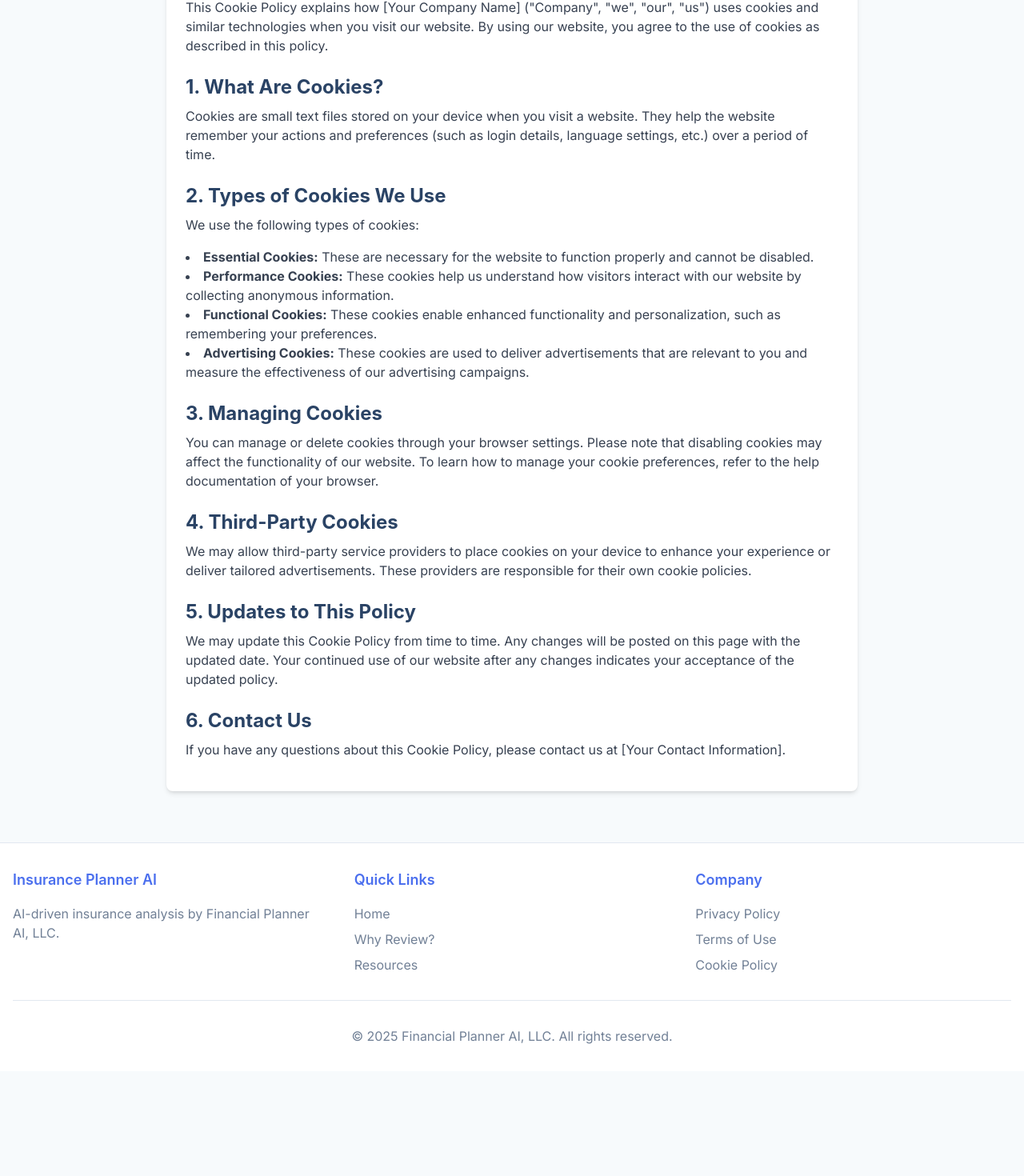
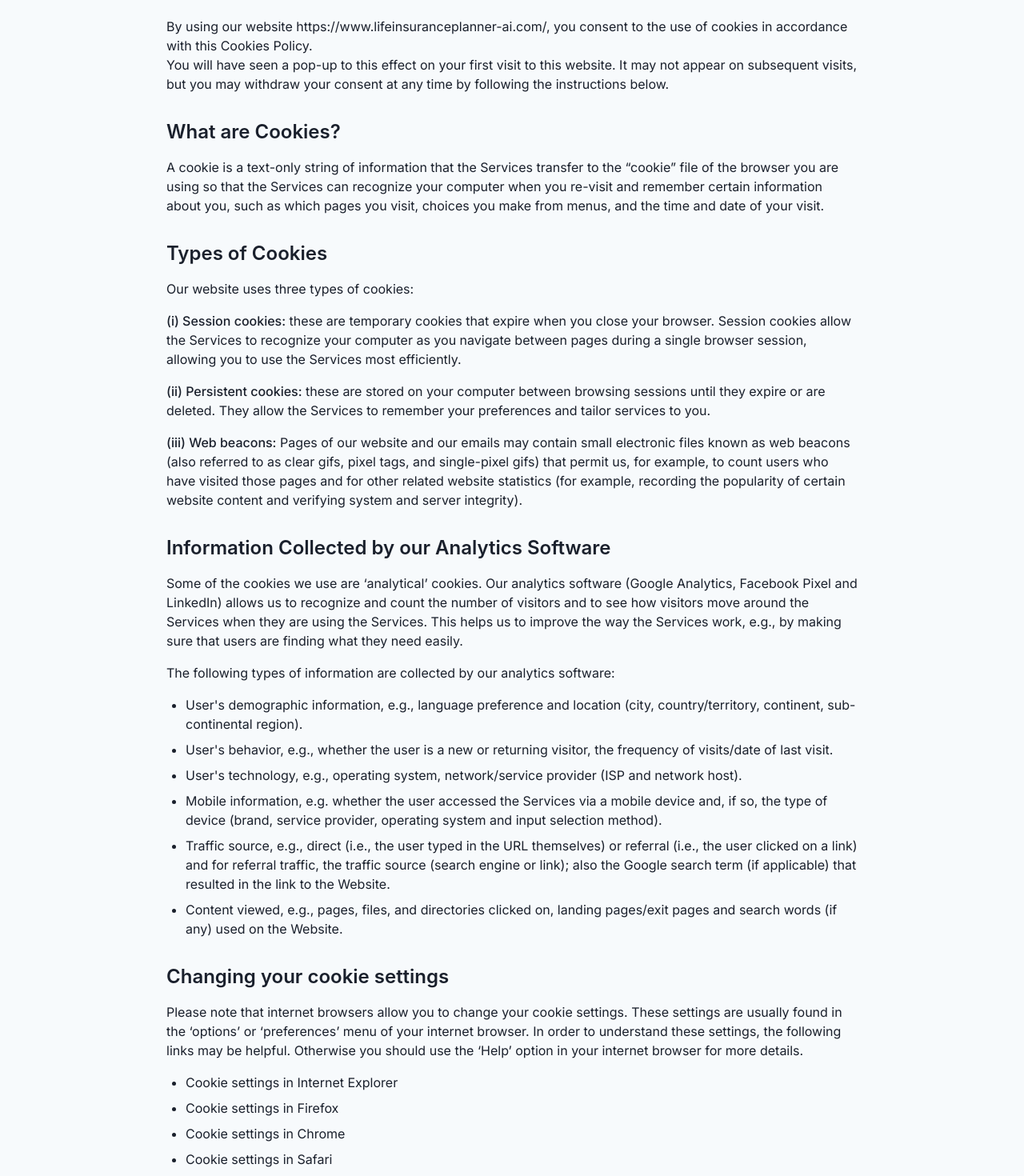
Before and after one commit to itsgabeover/dashboard-copy, a Next.js app: page /cookie-policy in a window 1280 px wide. Shown: the part 200-1670 px from the top of the page at 80% size. Before the commit the page ends 1539 px from the top, so only its background shows below. Built offline with nearby package versions, Linux system fonts and the light colour scheme; no server answers.

Commit message:
Update page.tsx

```diff
--- a/app/(disclosures)/cookie-policy/page.tsx
+++ b/app/(disclosures)/cookie-policy/page.tsx
@@ -1,50 +1,239 @@
-export default function CookiePage() {
+import type { Metadata } from "next"
+
+export const metadata: Metadata = {
+  title: "Cookie Policy | Financial Planner AI",
+  description: "Financial Planner AI cookie policy, effective January 1, 2025",
+}
+
+export default function CookiePolicy() {
   return (
-      <div className="max-w-4xl mx-auto px-4 py-12">
-        <div className="cookie-policy bg-white p-6 rounded-lg shadow-md mb-4">
-  <h1 className="text-3xl font-bold text-primary-blue mb-6">Cookie Policy</h1>
-  <p className="text-base text-gray-700 mb-4">
-    This Cookie Policy explains how [Your Company Name] (&quot;Company&quot;, &quot;we&quot;, &quot;our&quot;, &quot;us&quot;) uses cookies and similar technologies when you visit our website. By using our website, you agree to the use of cookies as described in this policy.
+    <div className="min-h-screen bg-background">
+      <main className="container mx-auto px-4 py-12 max-w-4xl">
+        <article className="prose prose-gray dark:prose-invert max-w-none">
+          <h1 className="text-4xl font-bold mb-4">Cookie Policy</h1>
+
+          <div className="text-sm text-muted-foreground mb-8">Effective: January 1, 2025</div>
+
+          {/* Introduction */}
+          <section className="mb-8">
+            <p>
+              By using our website{" "}
+              <a
+                href="https://www.lifeinsuranceplanner-ai.com/"
+                className="text-primary hover:underline break-words"
+                target="_blank"
+                rel="noopener noreferrer"
+              >
+                https://www.lifeinsuranceplanner-ai.com/
+              </a>
+              , you consent to the use of cookies in accordance with this Cookies Policy.
             </p>
 
-  <h2 className="text-2xl font-bold mt-6 mb-2 text-primary-blue">1. What Are Cookies?</h2>
-  <p className="text-base text-gray-700 mb-4">
-    Cookies are small text files stored on your device when you visit a website. They help the website remember your actions and preferences (such as login details, language settings, etc.) over a period of time.
+            <p>
+              You will have seen a pop-up to this effect on your first visit to this website. It may not appear on
+              subsequent visits, but you may withdraw your consent at any time by following the instructions below.
             </p>
+          </section>
 
-  <h2 className="text-2xl font-bold mt-6 mb-2 text-primary-blue">2. Types of Cookies We Use</h2>
-  <p className="text-base text-gray-700 mb-4">We use the following types of cookies:</p>
-  <ul className="list-disc list-inside mb-4 text-gray-700">
-    <li><strong>Essential Cookies:</strong> These are necessary for the website to function properly and cannot be disabled.</li>
-    <li><strong>Performance Cookies:</strong> These cookies help us understand how visitors interact with our website by collecting anonymous information.</li>
-    <li><strong>Functional Cookies:</strong> These cookies enable enhanced functionality and personalization, such as remembering your preferences.</li>
-    <li><strong>Advertising Cookies:</strong> These cookies are used to deliver advertisements that are relevant to you and measure the effectiveness of our advertising campaigns.</li>
-  </ul>
+          {/* What are Cookies */}
+          <section className="mb-8">
+            <h2 id="what-are-cookies" className="text-2xl font-semibold mb-4">
+              What are Cookies?
+            </h2>
+            <p>
+              A cookie is a text-only string of information that the Services transfer to the &ldquo;cookie&rdquo; file
+              of the browser you are using so that the Services can recognize your computer when you re-visit and
+              remember certain information about you, such as which pages you visit, choices you make from menus, and
+              the time and date of your visit.
+            </p>
+          </section>
+            {/* Types of Cookies */}
+          <section className="mb-8">
+            <h2 id="types-of-cookies" className="text-2xl font-semibold mb-4">
+              Types of Cookies
+            </h2>
+            <p>Our website uses three types of cookies:</p>
 
-  <h2 className="text-2xl font-bold mt-6 mb-2 text-primary-blue">3. Managing Cookies</h2>
-  <p className="text-base text-gray-700 mb-4">
-    You can manage or delete cookies through your browser settings. Please note that disabling cookies may affect the functionality of our website. To learn how to manage your cookie preferences, refer to the help documentation of your browser.
-  </p>
-
-  <h2 className="text-2xl font-bold mt-6 mb-2 text-primary-blue">4. Third-Party Cookies</h2>
-  <p className="text-base text-gray-700 mb-4">
-    We may allow third-party service providers to place cookies on your device to enhance your experience or deliver tailored advertisements. These providers are responsible for their own cookie policies.
-  </p>
-
-  <h2 className="text-2xl font-bold mt-6 mb-2 text-primary-blue">5. Updates to This Policy</h2>
-  <p className="text-base text-gray-700 mb-4">
-    We may update this Cookie Policy from time to time. Any changes will be posted on this page with the updated date. Your continued use of our website after any changes indicates your acceptance of the updated policy.
-  </p>
-
-  <h2 className="text-2xl font-bold mt-6 mb-2 text-primary-blue">6. Contact Us</h2>
-  <p className="text-base text-gray-700 mb-4">
-    If you have any questions about this Cookie Policy, please contact us at [Your Contact Information].
+            <div className="space-y-4 mt-4">
+              <div>
+                <p>
+                  <span className="font-medium">(i) Session cookies:</span> these are temporary cookies that expire
+                  when you close your browser. Session cookies allow the Services to recognize your computer as you
+                  navigate between pages during a single browser session, allowing you to use the Services most
+                  efficiently.
                 </p>
               </div>
 
+              <div>
+                <p>
+                  <span className="font-medium">(ii) Persistent cookies:</span> these are stored on your computer
+                  between browsing sessions until they expire or are deleted. They allow the Services to remember your
+                  preferences and tailor services to you.
+                </p>
+              </div>
 
-        <div className="prose max-w-none">
+              <div>
+                <p>
+                  <span className="font-medium">(iii) Web beacons:</span> Pages of our website and our emails may
+                  contain small electronic files known as web beacons (also referred to as clear gifs, pixel tags,
+                  and single-pixel gifs) that permit us, for example, to count users who have visited those pages
+                  and for other related website statistics (for example, recording the popularity of certain website
+                  content and verifying system and server integrity).
+                </p>
               </div>
+            </div>
+          </section>
+
+          {/* Analytics Information */}
+          <section className="mb-8">
+            <h2 id="analytics-information" className="text-2xl font-semibold mb-4">
+              Information Collected by our Analytics Software
+            </h2>
+            <p>
+              Some of the cookies we use are &lsquo;analytical&rsquo; cookies. Our analytics software (Google
+              Analytics, Facebook Pixel and LinkedIn) allows us to recognize and count the number of visitors and
+              to see how visitors move around the Services when they are using the Services. This helps us to
+              improve the way the Services work, e.g., by making sure that users are finding what they need easily.
+            </p>
+
+            <p className="mt-4">
+              The following types of information are collected by our analytics software:
+            </p>
+
+            <ul className="list-disc pl-6 space-y-2 mt-4">
+              <li>
+                User&apos;s demographic information, e.g., language preference and location (city,
+                country/territory, continent, sub-continental region).
+              </li>
+              <li>
+                User&apos;s behavior, e.g., whether the user is a new or returning visitor, the frequency of
+                visits/date of last visit.
+              </li>
+              <li>
+                User&apos;s technology, e.g., operating system, network/service provider (ISP and network host).
+              </li>
+              <li>
+                Mobile information, e.g. whether the user accessed the Services via a mobile device and, if so,
+                the type of device (brand, service provider, operating system and input selection method).
+              </li>
+              <li>
+                Traffic source, e.g., direct (i.e., the user typed in the URL themselves) or referral (i.e., the
+                user clicked on a link) and for referral traffic, the traffic source (search engine or link);
+                also the Google search term (if applicable) that resulted in the link to the Website.
+              </li>
+              <li>
+                Content viewed, e.g., pages, files, and directories clicked on, landing pages/exit pages and
+                search words (if any) used on the Website.
+              </li>
+            </ul>
+          </section>
+            {/* Changing Cookie Settings */}
+          <section className="mb-8">
+            <h2 id="cookie-settings" className="text-2xl font-semibold mb-4">
+              Changing your cookie settings
+            </h2>
+            <p>
+              Please note that internet browsers allow you to change your cookie settings. These settings are
+              usually found in the &lsquo;options&rsquo; or &lsquo;preferences&rsquo; menu of your internet
+              browser. In order to understand these settings, the following links may be helpful. Otherwise you
+              should use the &lsquo;Help&rsquo; option in your internet browser for more details.
+            </p>
+
+            <ul className="list-disc pl-6 space-y-2 mt-4">
+              <li>
+                <a
+                  href="https://support.microsoft.com/en-us/windows/delete-and-manage-cookies-168dab11-0753-043d-7c16-ede5947fc64d"
+                  className="text-primary hover:underline"
+                  target="_blank"
+                  rel="noopener noreferrer"
+                >
+                  Cookie settings in Internet Explorer
+                </a>
+              </li>
+              <li>
+                <a
+                  href="https://support.mozilla.org/en-US/kb/enhanced-tracking-protection-firefox-desktop"
+                  className="text-primary hover:underline"
+                  target="_blank"
+                  rel="noopener noreferrer"
+                >
+                  Cookie settings in Firefox
+                </a>
+              </li>
+              <li>
+                <a
+                  href="https://support.google.com/chrome/answer/95647"
+                  className="text-primary hover:underline"
+                  target="_blank"
+                  rel="noopener noreferrer"
+                >
+                  Cookie settings in Chrome
+                </a>
+              </li>
+              <li>
+                <a
+                  href="https://support.apple.com/guide/safari/manage-cookies-sfri11471"
+                  className="text-primary hover:underline"
+                  target="_blank"
+                  rel="noopener noreferrer"
+                >
+                  Cookie settings in Safari
+                </a>
+              </li>
+            </ul>
+          </section>
+
+          {/* Disabling Cookies */}
+          <section className="mb-8">
+            <h2 id="disabling-cookies" className="text-2xl font-semibold mb-4">
+              Disabling cookies
+            </h2>
+            <p>
+              If you do not want information collected through the use of cookies, please disable them by following
+              the instructions for your browser. Information about the procedure you are required to follow in
+              order to disable cookies can be found on{" "}
+              <a
+                href="https://www.allaboutcookies.org/manage-cookies/index.html"
+                className="text-primary hover:underline"
+                target="_blank"
+                rel="noopener noreferrer"
+              >
+                https://www.allaboutcookies.org/manage-cookies/index.html
+              </a>
+              .
+            </p>
+
+            <p className="mt-4">
+              After your initial visit to this website we may change the cookies we use. This cookies policy will
+              always allow you to know who is placing cookies, for what purpose and give you the means to disable
+              them so you should check it from time to time.
+            </p>
+
+            <p className="mt-4">
+              Please be aware that if cookies are disabled not all features of the Services may operate as
+              intended.
+            </p>
+          </section>
+
+          {/* Contact Information */}
+          <section className="mt-12 border-t pt-8">
+            <h2 id="contact" className="text-2xl font-semibold mb-4">
+              Contact for More Information
+            </h2>
+            <p>
+              If you have any questions about Financial Planner AI, LLC&apos;s cookies policies and practices,
+              please send an email to:{" "}
+              <a
+                href="mailto:rpc@financialplanner-ai.com"
+                className="text-primary hover:underline"
+              >
+                rpc@financialplanner-ai.com
+              </a>
+              .
+            </p>
+          </section>
+        </article>
+      </main>
     </div>
   )
 }
```
Lines whose indentation alone changed are shown as unchanged.
